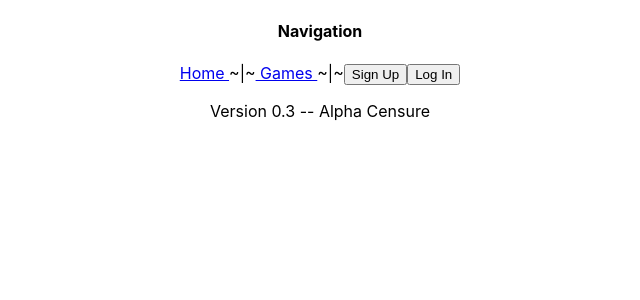
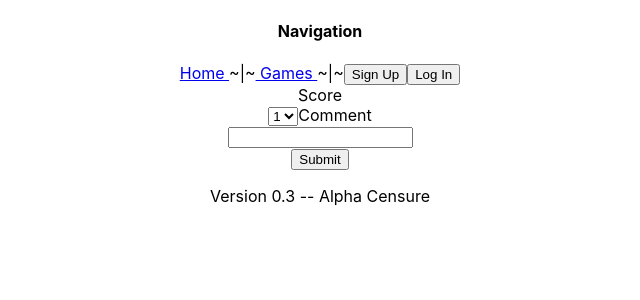
Before and after one commit to badihaki/phase-4-project, a React (Create React App) app in the folder client/: page /gamelist/1/newReview in a window 1280 px wide. Shown: the top 300 px of the page, without its empty margins (320-960 px from the left). Built offline with nearby package versions, Linux system fonts and the light colour scheme; no server answers.

Commit message:
made ReviewForm.js, with route to create a new review. Posting a review on front-end results in a 404 error. Tried updating reviews controller and find_user now works off param (this may be what gives the 404 response)

```diff
--- a/client/src/App.js
+++ b/client/src/App.js
@@ -12,6 +12,7 @@ import GamesList from './Components/Games/GameList';
 import GameCard from './Components/Games/GameCard';
 import NavigationFooter from './Components/Nav/NavigationFooter';
 import ReviewCard from './Components/GameReviews/ReviewCard';
+import NewReviewForm from './Components/GameReviews/ReviewForm';
 
 function App() {
 
@@ -56,6 +57,9 @@ function App() {
         <NavigationBar />
         <Switch>
           {/* Real routes begin here */}
+          <Route exact path={"/gamelist/:id/newReview"}>
+            <NewReviewForm />
+          </Route>
           <Route exact path={"/reviews/:id"} >
             <ReviewCard />
           </Route>
--- /dev/null
+++ b/client/src/Components/GameReviews/ReviewForm.js
@@ -0,0 +1,70 @@
+import React, { useContext, useState } from "react";
+import { useParams } from "react-router-dom";
+import { UserContext } from "../../Context/UserContext";
+
+function NewReviewForm(){
+    const {id} = useParams();
+    const {user} = useContext(UserContext)
+
+    const [review, setReview] = useState({
+        "score":1,
+        "comment":"",
+        "game_id":id
+    });
+
+    const [messages, setMessages] = useState(null);
+
+    function handleFormChange(e){
+        const key = e.target.name;
+        const value = e.target.value;
+        const newReviewState = {...review};
+        newReviewState[key] = value;
+        setReview(newReviewState);
+    }
+
+    function handleSubmit(e){
+        e.preventDefault();
+
+        fetch(`/users/${user.id}/reviews`,{
+            method: "POST",
+            headers: {
+              "Content-Type": "application/json"
+            },
+            body: JSON.stringify(review)
+        }).then(r=>{
+            if(r.ok){
+                r.json().then(data=>{
+                    setMessages(null);
+                    console.log(data);
+                })
+            }
+            else{
+                r.json().then(data=>{
+                    setMessages(data);
+                })
+            }
+        })
+    }
+
+    return(
+        <form onSubmit={handleSubmit}>
+            Score
+            <br />
+            <select name="score" value={review.score} onChange={handleFormChange}>
+                <option value={1}>1</option>
+                <option value={2}>2</option>
+                <option value={3}>3</option>
+                <option value={4}>4</option>
+                <option value={5}>5</option>
+            </select>
+            Comment
+            <br />
+            <input type={"text"} name={"comment"} value={review.comment} onChange={handleFormChange} />
+            <br />
+            <button type="submit" >Submit</button>
+            {messages? "Got messages" :""}
+        </form>
+    )
+}
+
+export default NewReviewForm;
--- a/client/src/Components/GameReviews/GameReviews.js
+++ b/client/src/Components/GameReviews/ReviewMiniCard.js
@@ -1,7 +1,7 @@
 import React from "react";
 import { Link } from "react-router-dom";
 
-function GameReview( {review} ){
+function ReviewMiniCard( {review} ){
     return(
         <div>
             {review.score}
@@ -12,4 +12,4 @@ function GameReview( {review} ){
     )
 }
 
-export default GameReview;
+export default ReviewMiniCard;
--- a/client/src/Components/Games/GameCard.js
+++ b/client/src/Components/Games/GameCard.js
@@ -1,6 +1,6 @@
 import React, { useEffect, useState } from "react";
 import { Link, useParams } from "react-router-dom";
-import GameReview from "../GameReviews/GameReviews";
+import ReviewMiniCard from "../GameReviews/ReviewMiniCard";
 import GameUpdate from "./GameUpdate";
 
 function GameCard(){
@@ -21,7 +21,12 @@ function GameCard(){
    const reviews = ()=>{
     if (game===null){ return <div>""</div> }
     return game.reviews.map(review=>{
-        return <GameReview key={review.id} review={review} />
+        return (
+            <div key={review.id} >
+                <ReviewMiniCard review={review} />
+                <br />
+            </div>
+        )
     })
 }
 
@@ -43,9 +48,12 @@ function GameCard(){
                 { showForm? <GameUpdate game={game} changeGameInfo={setGame} /> : "" }
                 <br />
                 <br />
+                <Link to={`/gamelist/${id}/newReview`}>Post a review</Link>
+                <br />
                 { game? "Reviews:" : "" }
                 <br />
                 {reviews()}
+                <br />
                 <Link to={"/gamelist"} >Back to list</Link>
             </div>
         )
```
Also changed, not shown: 1 other file (tests, documents, lock files or other folders).
